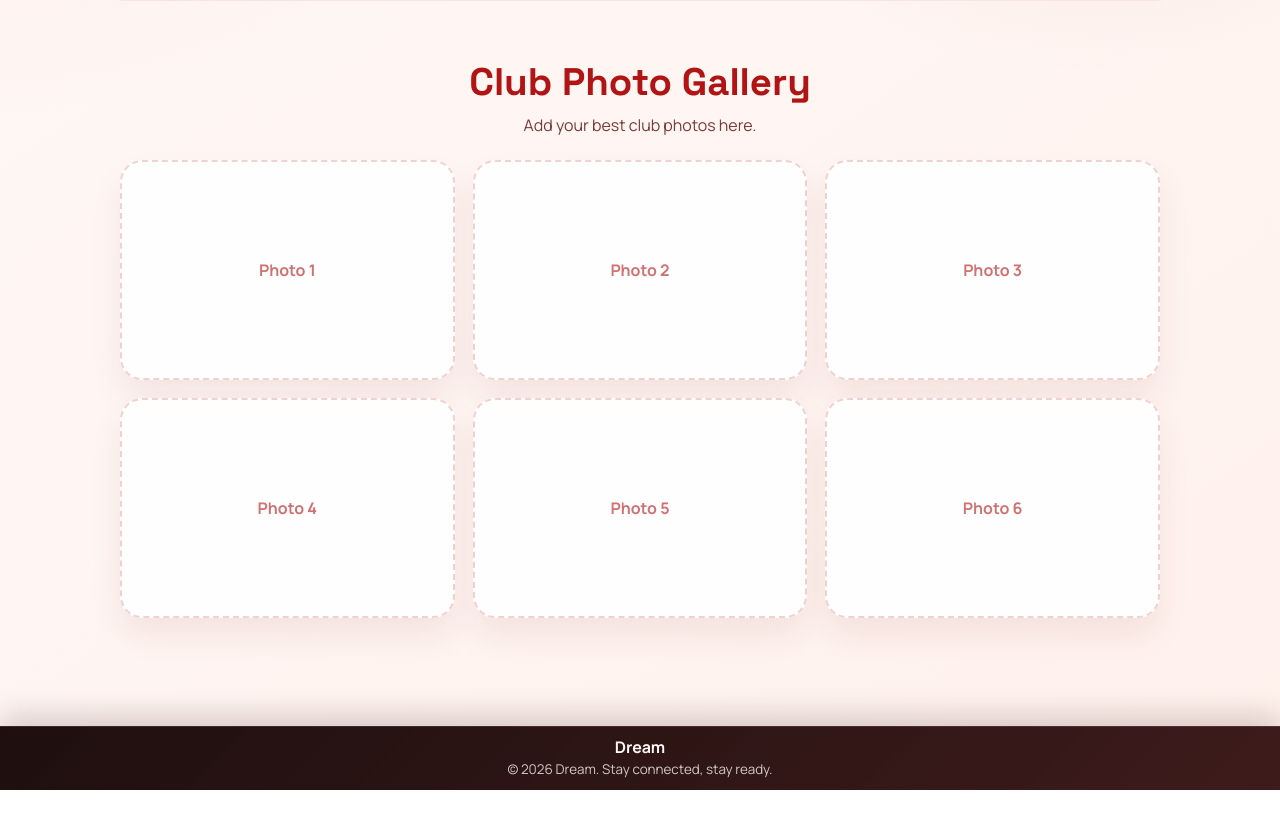
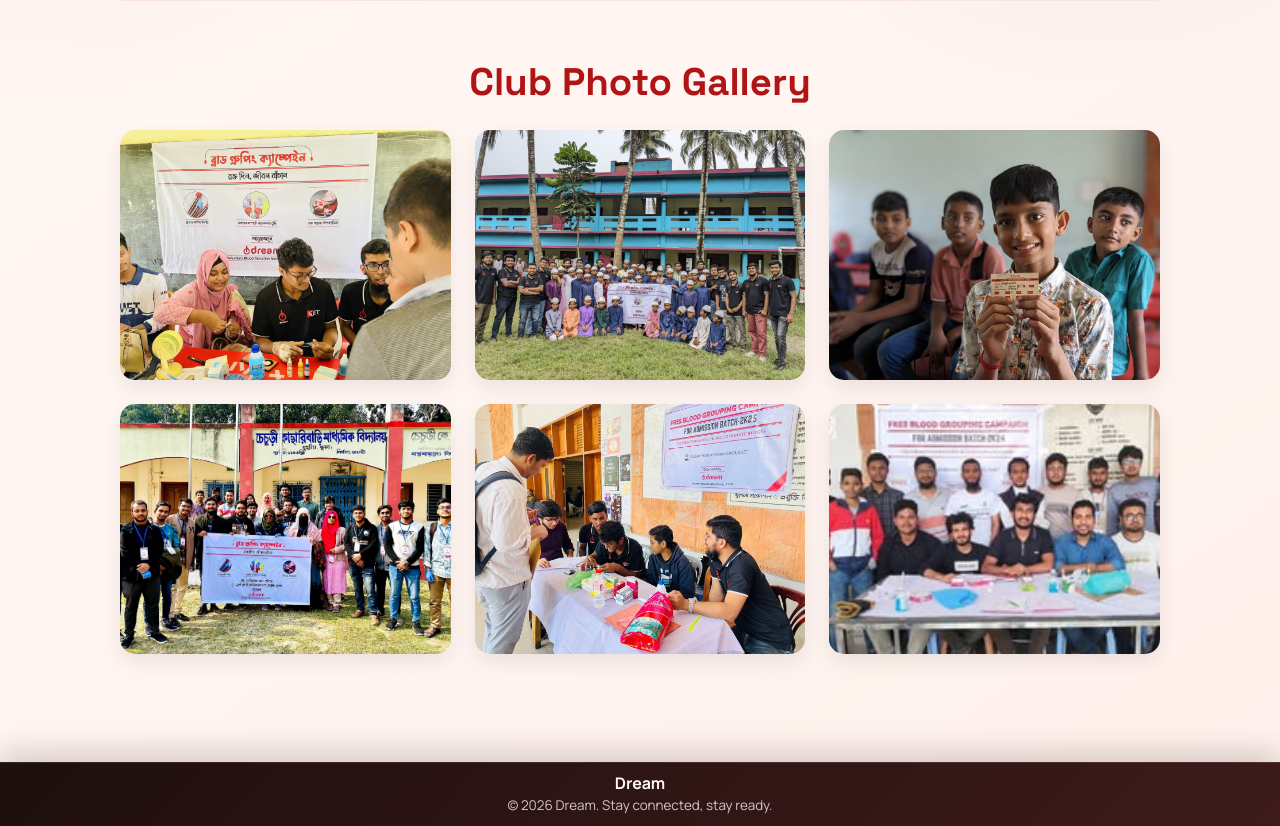
Before and after one commit to Tamal-Ghosh/DREAM-CLUB-WEBSITE, a PHP site: page /home.php in a window 1280 px wide. Shown: the part 495-1321 px from the top of the page. Before the commit the page ends 1285 px from the top, so only its background shows below. Run offline with PHP 8.4, Linux system fonts and the light colour scheme.

Commit message:
Photos are added in the gallery

```diff
--- a/src/frontend/css/home.css
+++ b/src/frontend/css/home.css
@@ -92,28 +92,36 @@ body {
   margin-top: 8px;
   color: #7a3a3a;
 }
-
 .gallery-grid {
   display: grid;
-  grid-template-columns: repeat(3, minmax(0, 1fr));
-  gap: 18px;
+  grid-template-columns: repeat(3, 1fr);
+  gap: 24px;
 }
 
 .gallery-item {
-  min-height: 220px;
-  border-radius: 22px;
-  border: 2px dashed rgba(161, 15, 15, 0.18);
-  background: rgba(255, 255, 255, 0.9);
-  box-shadow: 0 18px 32px rgba(118, 34, 34, 0.08);
-  display: grid;
-  place-items: center;
-  color: rgba(177, 20, 20, 0.6);
-  font-weight: 700;
+  height: 250px;
+  overflow: hidden;
+  border-radius: 15px;
+  background: #fff;
+  box-shadow: 0 8px 20px rgba(0, 0, 0, 0.08);
+}
+
+.gallery-item img {
+  width: 100%;
+  height: 100%;
+  object-fit: cover;
+  display: block;
+  transition: transform 0.3s ease;
+}
+
+.gallery-item:hover img {
+  transform: scale(1.05);
 }
 
 @media (max-width: 920px) {
   .gallery-grid {
-    grid-template-columns: 1fr;
+    grid-template-columns: repeat(2, 1fr);
+    gap: 20px;
   }
 }
 
@@ -122,13 +130,19 @@ body {
     padding-top: 56px;
     padding-bottom: 52px;
   }
-
   .gallery {
     width: min(100%, calc(100% - 20px));
-  }
-
-  .gallery {
     padding-left: 18px;
     padding-right: 18px;
   }
 }
+
+@media (max-width: 560px) {
+  .gallery-grid {
+    grid-template-columns: 1fr;
+    gap: 16px;
+  }
+  .gallery-item {
+    height: 220px;
+  }
+}
--- a/src/frontend/home.php
+++ b/src/frontend/home.php
@@ -17,16 +17,15 @@ ob_start();
     <section class="gallery" aria-label="Club photo gallery">
       <div class="gallery-header">
         <h2>Club Photo Gallery</h2>
-        <p>Add your best club photos here.</p>
       </div>
 
       <div class="gallery-grid">
-        <div class="gallery-item">Photo 1</div>
-        <div class="gallery-item">Photo 2</div>
-        <div class="gallery-item">Photo 3</div>
-        <div class="gallery-item">Photo 4</div>
-        <div class="gallery-item">Photo 5</div>
-        <div class="gallery-item">Photo 6</div>
+        <div class="gallery-item"><img src="../assets/img1.jpg" alt="Photo 1"></div>
+        <div class="gallery-item"><img src="../assets/img2.jpg" alt="Photo 2"></div>
+        <div class="gallery-item"><img src="../assets/img3.jpg" alt="Photo 3"></div>
+        <div class="gallery-item"><img src="../assets/img4.jpg" alt="Photo 4"></div>
+        <div class="gallery-item"><img src="../assets/img5.jpg" alt="Photo 5"></div>
+        <div class="gallery-item"><img src="../assets/img6.jpg" alt="Photo 6"></div>
       </div>
     </section>
 <?php
```
Also changed, not shown: src/assets/img1.jpg (added), src/assets/img2.jpg (added), src/assets/img3.jpg (added), src/assets/img4.jpg (added), src/assets/img5.jpg (added), src/assets/img6.jpg (added).
